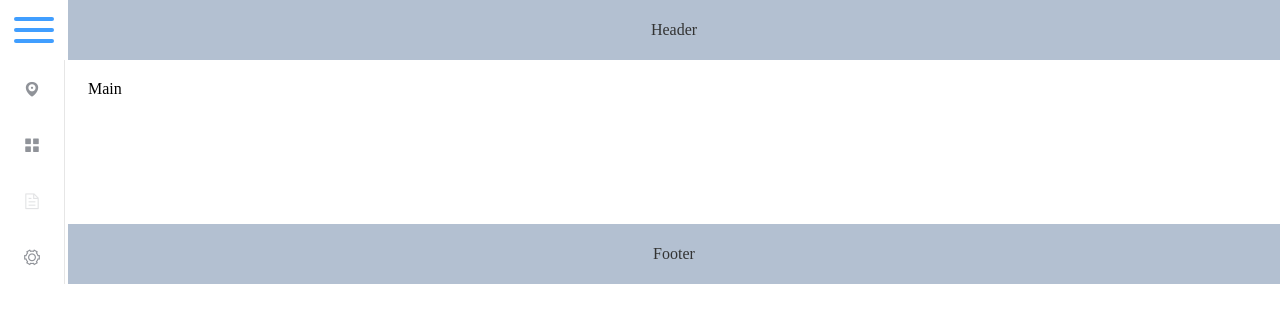
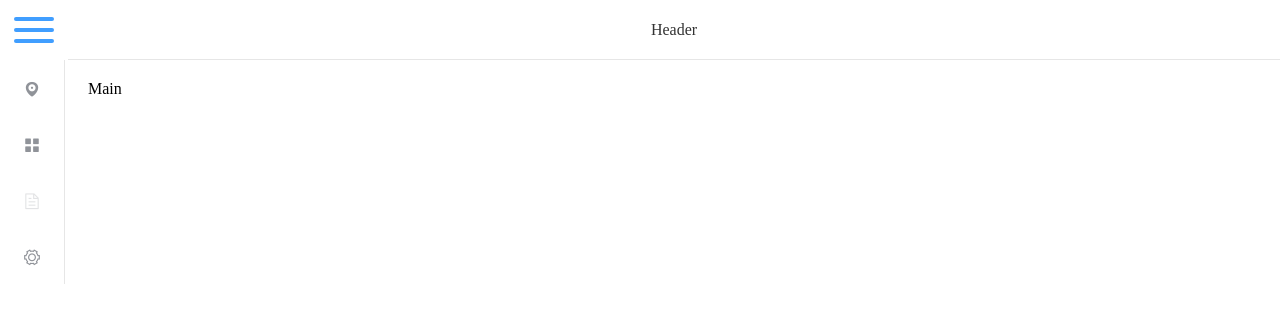
Before and after one commit to McCarthey/vue-admin-tpl, a Vue app: page / in a window 1280 px wide. Shown: the top 322 px of the page. Built offline with nearby package versions, Linux system fonts and the light colour scheme.

Commit message:
一些基本设定

```diff
--- a/src/styles/_element-variables.scss
+++ b/src/styles/_element-variables.scss
@@ -1,6 +1,7 @@
  .el-header, .el-footer {
-    background-color: #B3C0D1;
+    // background-color: #B3C0D1;
     color: #333;
     text-align: center;
     line-height: 60px;
+    border-bottom: 1px solid $grey;
   }
--- a/src/styles/style.scss
+++ b/src/styles/style.scss
@@ -1,4 +1,5 @@
 $color1:#409EFF;
+$grey:#e6e6e6;
 html,body {
   margin: 0;
   padding: 0;
--- a/src/views/index.vue
+++ b/src/views/index.vue
@@ -2,11 +2,13 @@
   <div class="main">
     <el-container>
       <el-aside width="auto">
+        <!-- 展开/收起按钮 -->
         <div class="ani-icon" :class="aniIcon" @click="toggleCollapse">
           <div></div>
           <div></div>
           <div></div>
         </div>
+        <!-- 侧边导航 -->
         <el-menu default-active="1-4-1" class="el-menu-vertical-demo" @open="handleOpen" @close="handleClose" :collapse="isCollapse">
           <el-submenu index="1">
             <template slot="title">
@@ -40,10 +42,10 @@
           </el-menu-item>
         </el-menu>
       </el-aside>
+
       <el-container>
         <el-header>Header</el-header>
         <el-main>Main</el-main>
-        <el-footer>Footer</el-footer>
       </el-container>
     </el-container>
   </div>
```
Also changed, not shown: src/components/Avatar.vue (added).
